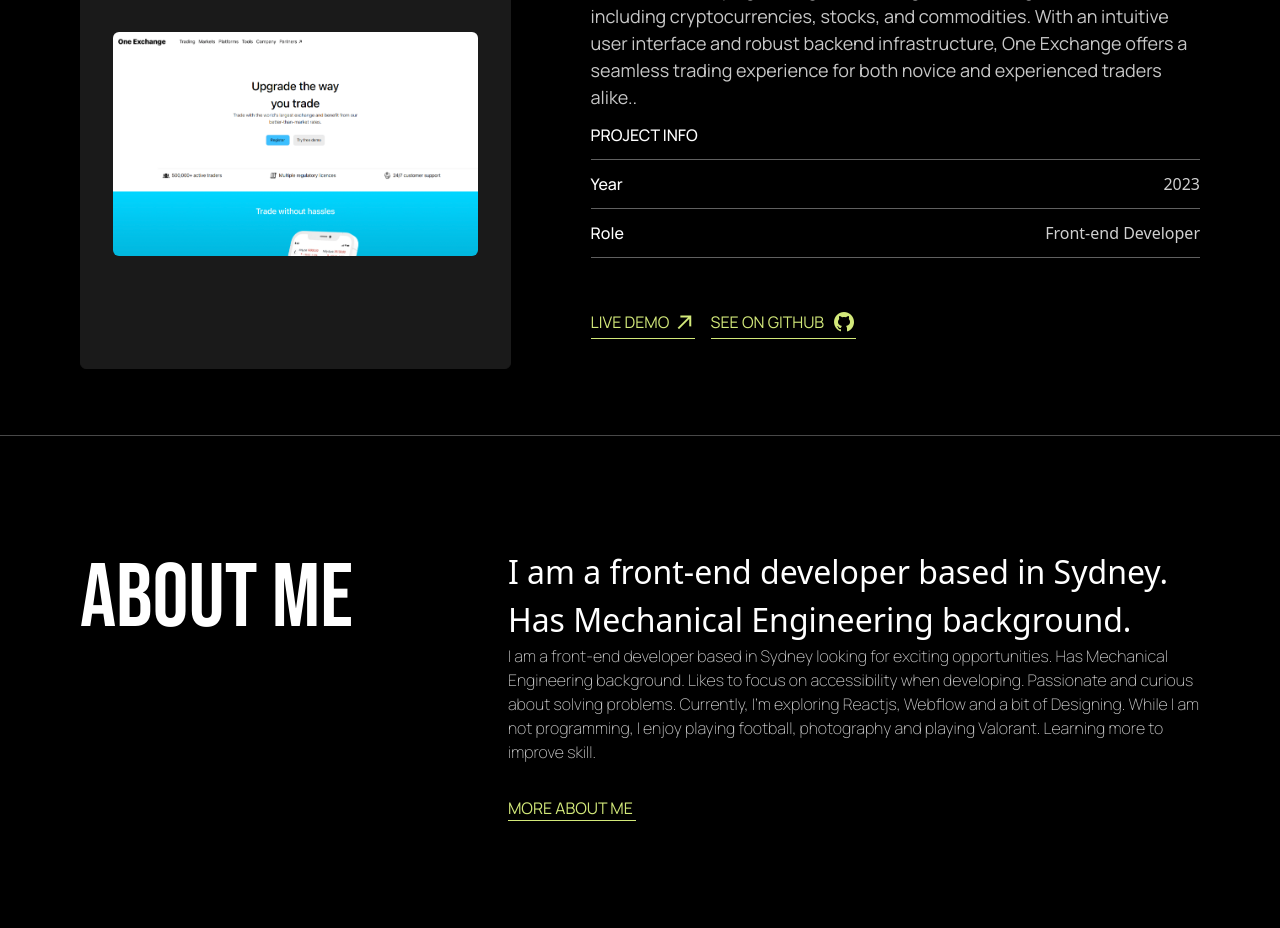
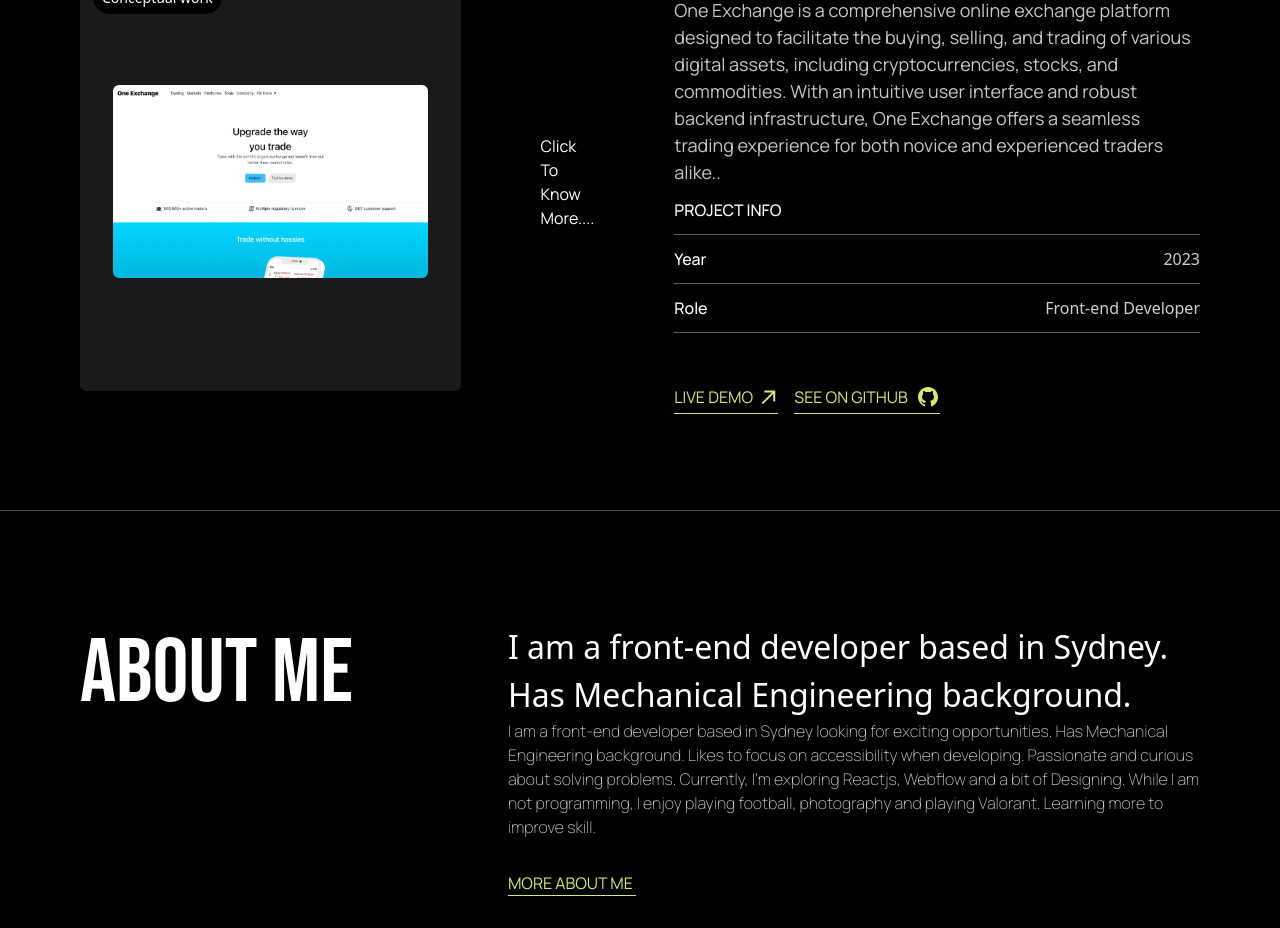
Before and after one commit to onlyeugene/Portfolio-React-Project, a React (Vite) app: page / in a window 1280 px wide. Shown: the part 1360-2288 px from the top of the page. Built offline with nearby package versions, Linux system fonts and the light colour scheme.

Commit message:
made changes

```diff
--- a/src/Components/Footer/Footer.jsx
+++ b/src/Components/Footer/Footer.jsx
@@ -17,7 +17,7 @@ const Footer = () => {
             <img src={x} alt="" className='w-[1.2rem]'/>
             <img src={insta} alt="" className='w-[1.2rem]'/>
         </div>
-        <p className='text-[#c7c7c7] xl:mt-[15rem] lg:mt-[10rem] xl:block lg:block hidden'>&copy; 2023 onlyeugene</p>
+        <p className='text-[#c7c7c7] xl:mt-[15rem] lg:mt-[17rem] xl:block lg:block hidden'>&copy; 2023 onlyeugene</p>
       </div>
 
       <div className='pr-[1rem]'>
--- a/src/Pages/Home/HomeProjects/HomeProjects.jsx
+++ b/src/Pages/Home/HomeProjects/HomeProjects.jsx
@@ -42,6 +42,9 @@ const HomeProjects = () => {
             <button className='font-sans border absolute top-2 left-3 border-black bg-black rounded-2xl px-[.5rem] py-[.3rem] text-[14px]'>Conceptual work</button>
             <img src={exchange} alt="" className='w-[110rem] rounded-md'/>
           </div>
+          <Link to={'/Project'}>
+            <p>Click To Know More....</p>
+          </Link>
           <div>
             <h1 className='md:text-[32px] text-[24px] font-sans'>Exchange Website for Seamless Trading</h1>
             <p className='md:text-[18px] text-[#c7c7c7] '>One Exchange is a comprehensive online exchange platform designed to facilitate the buying, selling, and trading of various digital assets, including cryptocurrencies, stocks, and commodities. With an intuitive user interface and robust backend infrastructure, One Exchange offers a seamless trading experience for both novice and experienced traders alike..</p>
```
